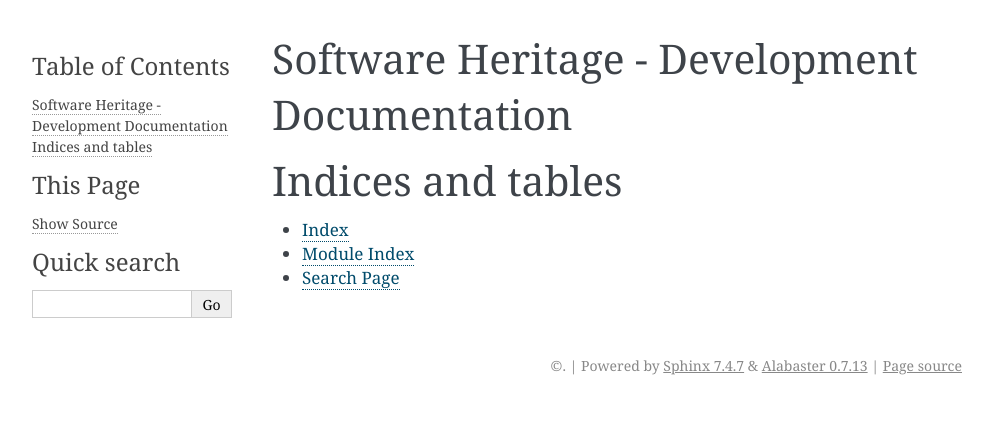
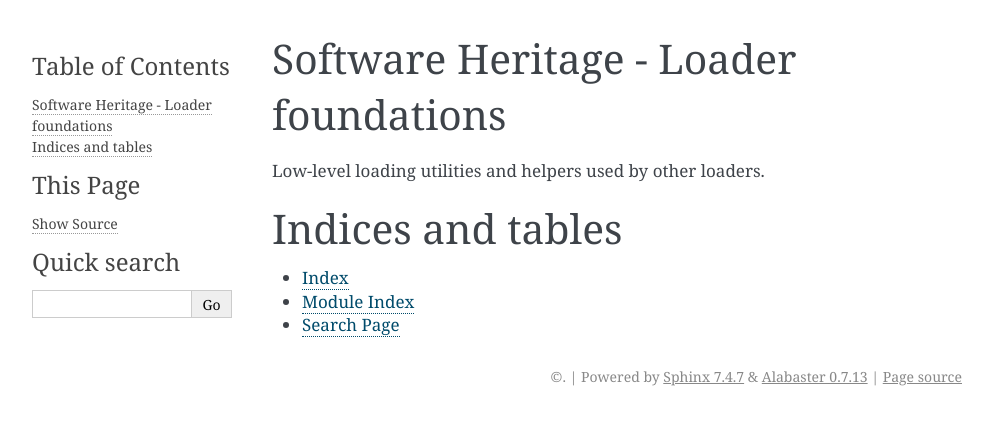
Before and after one commit to SoftwareHeritage/swh-loader-git, a Sphinx documentation site: the page built from docs/index.rst, in a window 1280 px wide. Shown: the top 425 px of the page, without its empty margins (148-1141 px from the left). Built offline with Sphinx 7.4.7, drawn with Linux system fonts in a browser that asks for light colours; pages that are not in the unit, such as notebooks, are missing from menus.

Commit message:
docs: add title and brief module description

```diff
--- a/docs/index.rst
+++ b/docs/index.rst
@@ -1,7 +1,10 @@
 .. _swh-loader-core:
 
-Software Heritage - Development Documentation
-=============================================
+Software Heritage - Loader foundations
+======================================
+
+Low-level loading utilities and helpers used by other loaders.
+
 
 .. toctree::
    :maxdepth: 2
@@ -9,6 +12,7 @@
 
    README.md
 
+
 Indices and tables
 ==================
 
```
